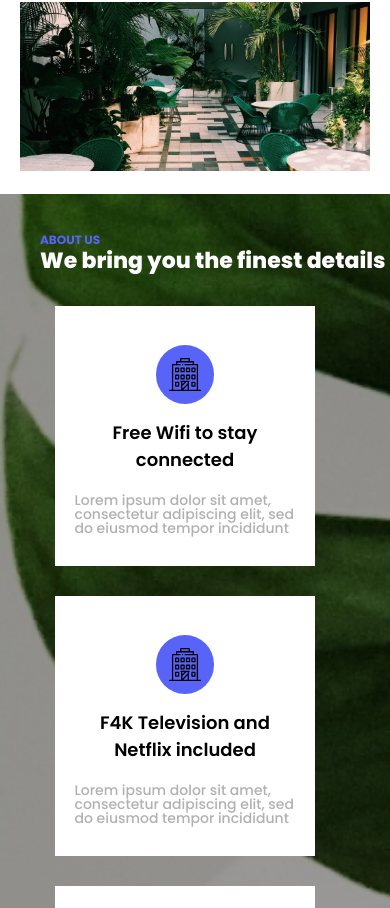
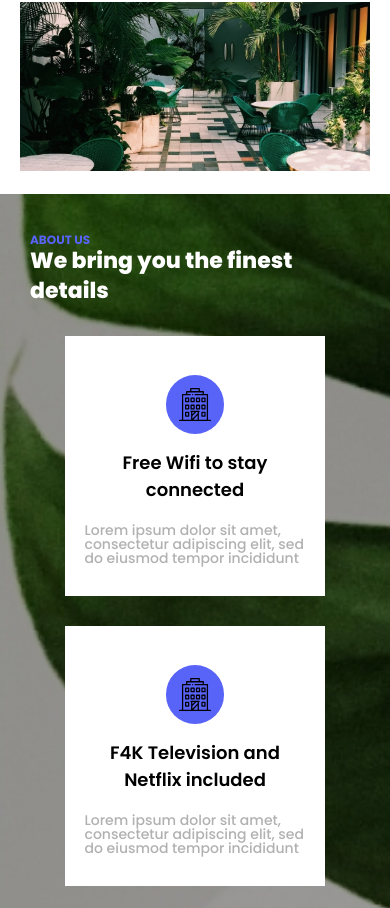
Before and after one commit to sector127/lesson-9, a plain HTML site: page index.html in a window 390 px wide. Shown: the part 716-1624 px from the top of the page. Drawn offline with Linux system fonts and the light colour scheme.

Commit message:
minor changes

```diff
--- a/css/responsive.css
+++ b/css/responsive.css
@@ -59,8 +59,8 @@
     margin: 20px 0 0 0;
   }
   .cards-content {
-    margin: 0 0 0 40px;
-    padding: 40px 0 0 0;
+    margin: 0 auto;
+    padding: 40px 30px 0 30px;
   }
   .cards-row {
     margin: 30px 20px 0 0;
@@ -93,4 +93,7 @@
     max-width: 425px;
     width: 100%;
   }
+  .cards-row {
+    margin: 30px 0 0 0;
+  }
 }
```
